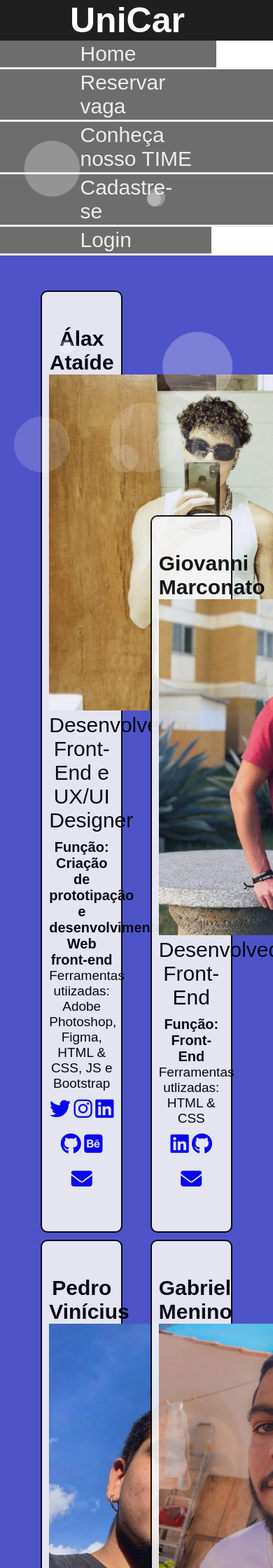
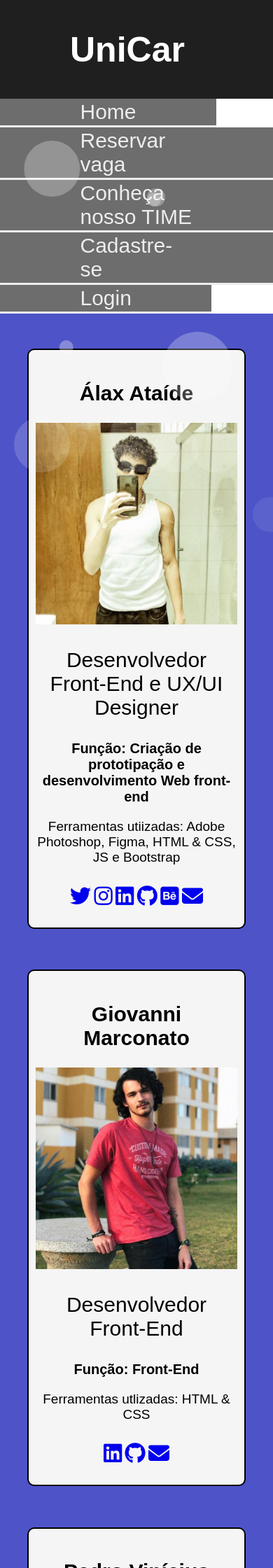
Before and after one commit to AlaxAtaide/Unicar, a PHP site: page /Equipe.html in a window 390 px wide; the page is wider, and only the part inside the window is pictured. Shown: the top 2240 px of that part at 70% size. Run offline with PHP 8.4, Linux system fonts and the light colour scheme; some libraries are stand-ins or nearby versions; some web fonts are replaced.

Commit message:
Add files via upload

```diff
--- a/login.html
+++ b/login.html
@@ -5,7 +5,7 @@
     <meta http-equiv="X-UA-Compatible" content="IE=edge" />
     <meta name="viewport" content="width=device-width, initial-scale=1.0" />
 
-    <link rel="stylesheet" href="https://stackpath.bootstrapcdn.com/bootstrap/4.1.3/css/bootstrap.min.css" integrity="sha384-MCw98/SFnGE8fJT3GXwEOngsV7Zt27NXFoaoApmYm81iuXoPkFOJwJ8ERdknLPMO" crossorigin="anonymous">
+
     <link rel="icon" href="icon/icone.png"/>
     <link rel="stylesheet" href="src/clr-style.css" />
     <link rel="stylesheet" href="src/global.css" />
--- a/reserva.html
+++ b/reserva.html
@@ -6,7 +6,8 @@
     <meta name="viewport" content="width=device-width, initial-scale=1.0">
 
     <link rel="icon" href="icon/icone.png"/>
-    <link rel="stylesheet" href="src/rsv-style.css" />
+    <link rel="stylesheet" href="src/rsv-style.css"  />
+
     <link rel="stylesheet" href="src/global.css" />
 
 
@@ -21,10 +22,11 @@
   </head>
 
   <body>
-    <header>
+    <header class="container">
       <div class="logo">
         <h2>UniCar</h2>
       </div>
+
       <div class="menu">
         <nav>
           <ul>
--- a/src/animated.css
+++ b/src/animated.css
@@ -1,10 +1,16 @@
 /* Animated bubble by Álax Ataíde @deforceh */
-
-* {
-    margin: 0;
-    padding: 0;
+body{
+    background-color:rgb(31, 31, 31);
+    margin: 0px;
+    padding: 0px;
+    grid-template-areas:
+        "header header"
+        "banner-1 banner-1"
+        "banner-2 banner-2"
+        "banner-3 banner-3"
+        "box box"
+        "footer footer";
 }
-
 .area {
     background: #4e54c8;
     background: -webkit-linear-gradient(to left, #8f94fb, #4e54c8);
--- a/src/style.equipe.css
+++ b/src/style.equipe.css
@@ -5,13 +5,10 @@ body{
 
 }
 
-@media screen and (max-width: 999px) {
+header{
+    grid-area: header;
+}
 
-    header {
-        width: 100%;
-    }
-
-}
 .logo h2{
     font-size: 50px;
     padding-left: 100px;
@@ -62,7 +59,8 @@ body{
 }
 
 .equipe img {
-    width: 480px;
+	width: 100%;
+    max-width: 480px;
 }
 
 .equipe h2 {
@@ -126,3 +124,27 @@ footer{
 	font-size: 20px;
 	margin: 5px 0;
 }
+
+@media (max-width: 999px) {
+    body {
+        overflow-x: hidden;
+    }
+    .equipe li {
+        display: inline-block;
+        text-align: center;
+        width: 80%;
+        vertical-align: top;
+        margin: 0 1.0% 15%;
+        padding: 20px 10px;
+        box-sizing: border-box;
+        border: 2px solid #000000;
+        border-radius: 10px;
+        background: rgb(245, 245, 245);
+        opacity: 1;
+
+    }
+    .equipe h2 {
+        font-size: 30px;
+        font-weight: bold;
+    }
+}
```
Also changed, not shown: cadastro.html (+2 -5 lines), src/rsv-style.css (+17 -11 lines), src/style.css (+1 -10 lines), Equipe.html (line endings or trailing spaces).
